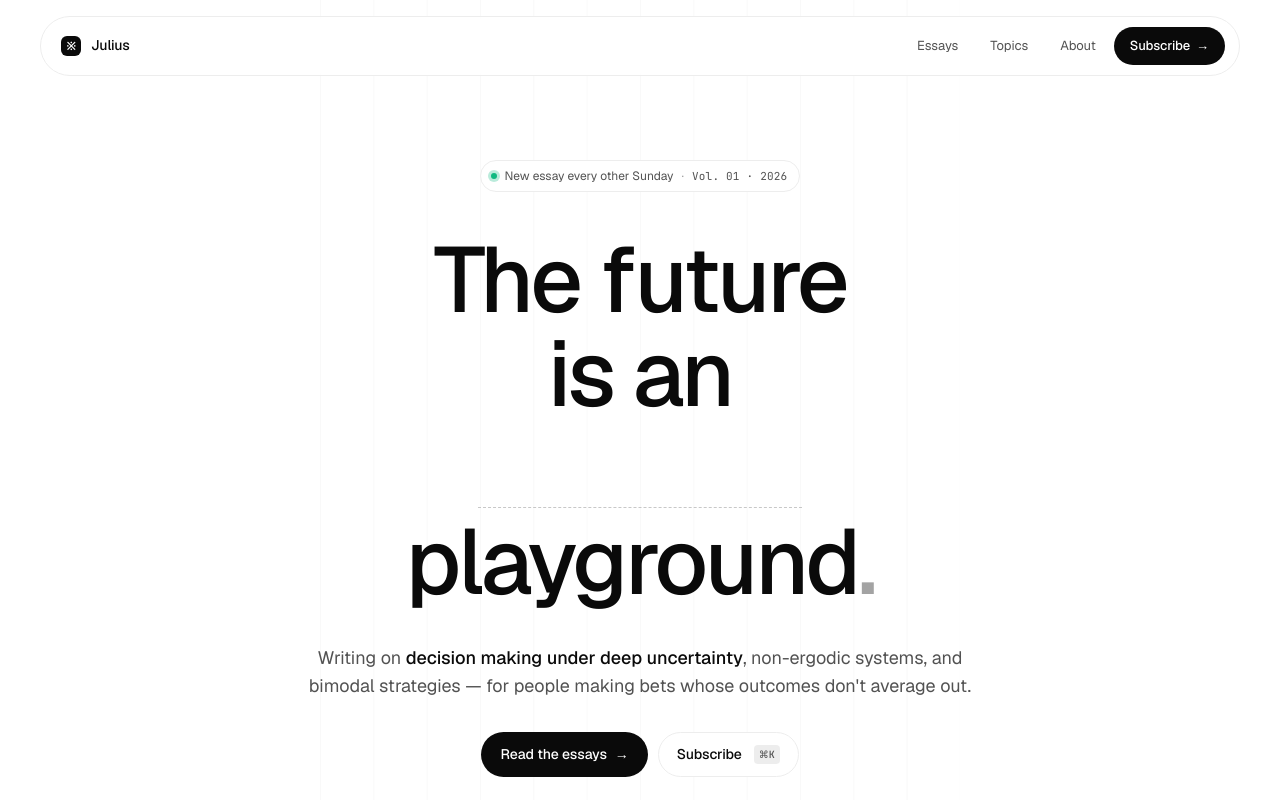
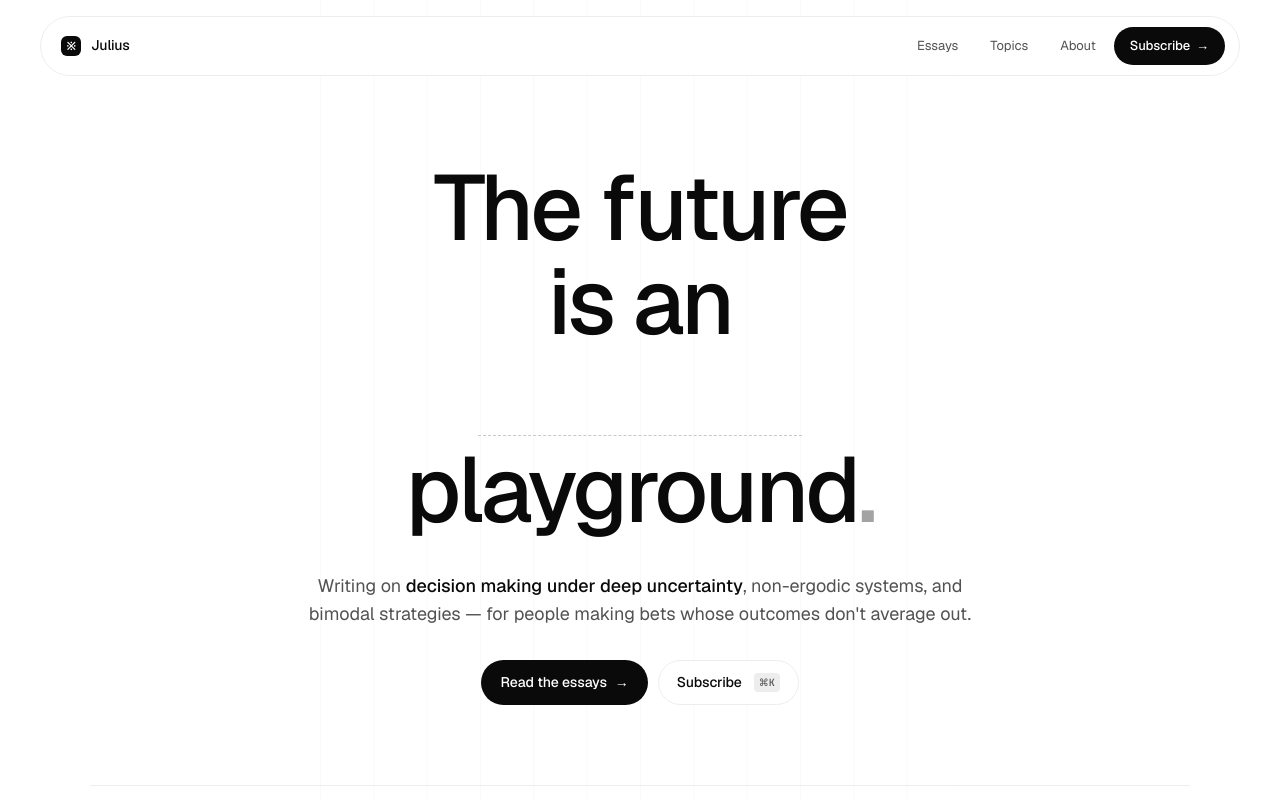
Before and after one commit to juliustgeiger-lab/Personal-Webseite, a Next.js app: page / in a window 1280 px wide. Shown: the top 800 px of the page. Built offline with nearby package versions, Linux system fonts and the light colour scheme.

Commit message:
Remove status pill from hero

```diff
--- a/src/app/page.tsx
+++ b/src/app/page.tsx
@@ -9,15 +9,6 @@ export default function Home() {
   return (
     <main className="home">
       <section className="hero">
-        <div className="status">
-          <span className="pulse" />
-          <span>New essay every other Sunday</span>
-          <span className="sep">·</span>
-          <span className="mono" style={{ fontSize: 11 }}>
-            Vol. 01 · {new Date().getFullYear()}
-          </span>
-        </div>
-
         <h1 className="hero-headline">
           <span className="line">The future</span>
           <span className="line">is an</span>
```
